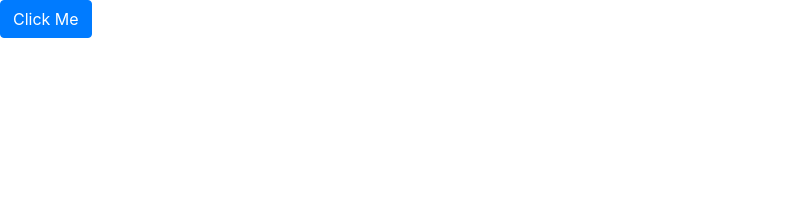
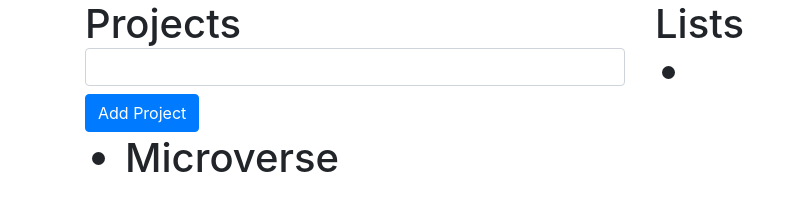
Before and after one commit to alexisnovas/todo-list, a website built with webpack: page dist/index.html in a window 1280 px wide. Shown: the whole page, without its empty margins (0-806 px from the left). Built offline with nearby package versions, Linux system fonts and the light colour scheme.

Commit message:
Created project object, li tag lists and displayed them in the DOM

```diff
--- /dev/null
+++ b/src/display.js
@@ -0,0 +1,73 @@
+const display = (() => {
+  const pageSetup = () => {
+    const main = document.getElementById('main');
+    const container = document.createElement('div');
+    container.classList.add('container');
+    const row = document.createElement('div');
+    row.classList.add('row');
+
+    const columnOne = document.createElement('div');
+    columnOne.classList.add('col-6');
+    columnOne.id = 'columnOne';
+    const projectHeader = document.createElement('h1');
+    projectHeader.textContent = 'Projects';
+
+
+    const form = document.createElement('form');
+    form.id = 'project-form';
+    const input = document.createElement('input');
+    input.type = 'text';
+    input.id = 'project-input';
+    input.classList.add('form-control');
+
+    const projectButton = document.createElement('button');
+    projectButton.classList.add('btn');
+    projectButton.classList.add('btn-primary');
+    projectButton.textContent = 'Add Project';
+
+    const projectTab = document.createElement('div');
+    const projectList = document.createElement('ul');
+    projectList.id = 'project-list';
+
+
+    const columnTwo = document.createElement('div');
+    columnTwo.classList.add('col-6');
+    columnTwo.id = 'columnTwo';
+    const listHeader = document.createElement('h1');
+    listHeader.textContent = 'Lists';
+    const listTab = document.createElement('div');
+    const list = document.createElement('ul');
+    const listItem = document.createElement('li');
+
+
+    main.appendChild(container);
+    container.appendChild(row);
+
+    row.appendChild(columnOne);
+    columnOne.appendChild(projectHeader);
+    // projectHeader.appendChild(projectButton);
+    projectHeader.appendChild(form);
+    form.appendChild(input);
+    form.appendChild(projectButton);
+
+
+    projectHeader.appendChild(projectTab);
+    projectTab.appendChild(projectList);
+
+
+    row.appendChild(columnTwo);
+    columnTwo.appendChild(listHeader);
+    listHeader.appendChild(listTab);
+    listTab.appendChild(list);
+    list.appendChild(listItem);
+
+
+    console.log(main);
+  };
+
+  return {
+    pageSetup,
+  };
+})();
+
+export default display;
--- a/src/index.js
+++ b/src/index.js
@@ -1,3 +1,5 @@
-document.getElementById('btn').addEventListener('click', () => {
-  alert('its working');
-});
+//import display from './display';
+import project from './project';
+
+//display.pageSetup();
+project.render();
--- /dev/null
+++ b/src/project.js
@@ -0,0 +1,68 @@
+import display from './display';
+
+const project = (() => {
+  display.pageSetup();
+  const projectContainer = document.querySelector('#project-list');
+  const projectForm = document.getElementById('project-form');
+  const projectInput = document.getElementById('project-input');
+
+  const projects = [{
+    id: Date.now().toString(),
+    name: 'Microverse',
+    tasks: [],
+  }];
+
+
+  const createList = (name) => ({
+    id: Date.now().toString(),
+    name,
+    tasks: [],
+  });
+
+  const clear = (element) => {
+    while (element.firstChild) {
+      element.removeChild(element.firstChild);
+    }
+  };
+
+  const render = () => {
+    //console.log(projects);
+    clear(projectContainer);
+    projects.forEach((proj) => {
+      const projectElement = document.createElement('li');
+      projectElement.id = proj.id;
+      projectElement.classList.add('project-item');
+      projectElement.textContent = proj.name;
+      projectElement.onclick = 'getSelectedProject(this)';
+      projectContainer.appendChild(projectElement);
+    });
+  };
+
+  projectForm.addEventListener('submit', (e) => {
+    e.preventDefault();
+    const projectName = projectInput.value;
+    if (projectName == null || projectName === '') return;
+    const list = createList(projectName);
+    projectInput.value = null;
+    projects.push(list);
+    render();
+  });
+
+  projectContainer.addEventListener('click', (e) => {
+    if (e.target.tagName.toLowerCase() === 'li') {
+      alert(e.target.id);
+      //console.log(e.target.id);
+    }
+  });
+
+  const getSelectedProject = () => {
+
+  };
+
+
+  return {
+    render,
+  };
+})();
+
+export default project;
--- /dev/null
+++ b/src/todolist.js
@@ -0,0 +1,5 @@
+const todolist = (() => {
+
+})();
+
+export default todolist
```
Also changed, not shown: dist/css/style.css, dist/index.html, dist/main.js.
